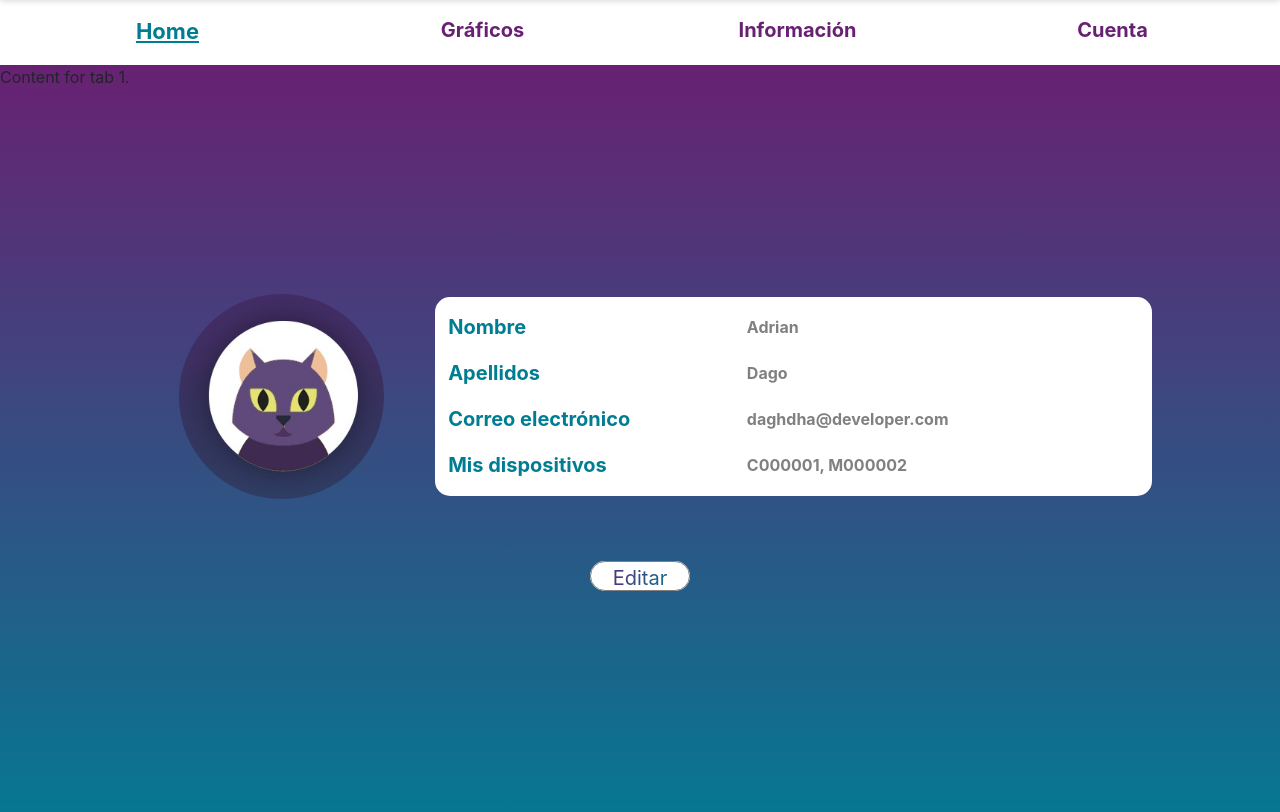
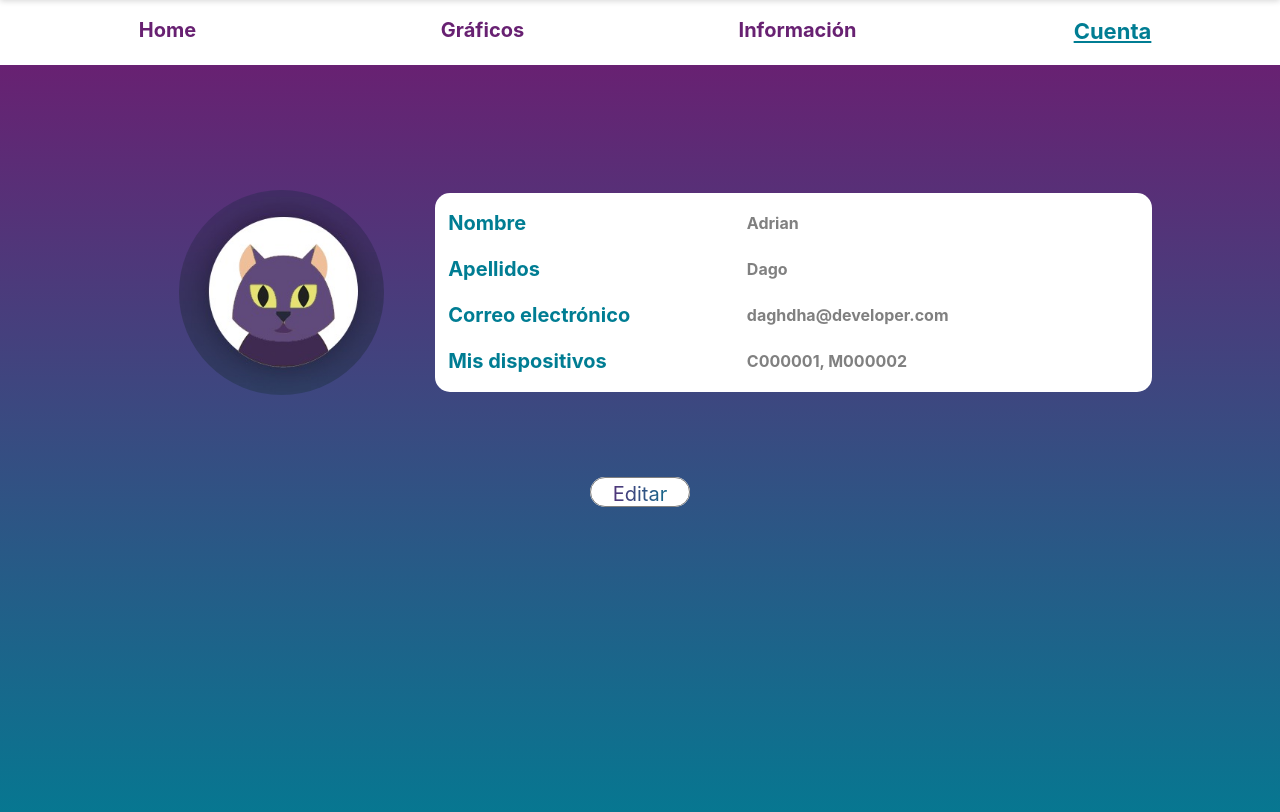
Before and after one commit to daghdha1/EcoProgress, a plain HTML site: page Project/Web/private/app/html/accountPanel.html in a window 1280 px wide. Shown: the part 94-906 px from the top of the page. Drawn offline with nearby package versions, Linux system fonts and the light colour scheme.

Commit message:
Web (Frontend) --> Minnor changes on css of account tab

```diff
--- a/Project/Web/private/app/css/accountPanel.css
+++ b/Project/Web/private/app/css/accountPanel.css
@@ -6,9 +6,13 @@
  }
  html {
      height: 100%;
+     min-height: 100%;
+     max-height: 100%;
  }
  body {
      height: 100%;
+     min-height: 100%;
+     max-height: 100%;
      filter: contrast(100%), grayscale(0%), hue-rotate(0deg);
      overflow-y: scroll;
      overflow-x: hidden;
@@ -37,9 +41,11 @@
 
  .tab-content {
      height: 100%;
+     min-height: 100%;
+     max-height: 100%;
      background-image: linear-gradient(#682172ff, #007d93ff);
  }
- #tab_4 {
+ #tab-4 {
      display: flex;
      align-items: center;
      justify-content: center;
@@ -121,11 +127,10 @@
      }
  }
  @media screen and (min-width: 740px) {
-     #tab_4 {
+     #tab-4 {
          flex-direction: row;
          flex-wrap: wrap;
-         padding: 10%;
-         padding-bottom: 0%;
+         padding: 5% 10% 0%;
      }
      #img_container {
          max-width: 35%;
@@ -138,7 +143,7 @@
          line-height: 1.3;
      }
      #btn_container {
-         margin-top: 5%;
+         margin-top: 2%;
      }
  }
  @media screen and (min-width: 900px) {
@@ -165,8 +170,3 @@
          margin-top: 2%;
      }
  }
- @media screen and (min-width: 1200px) {
-     #btn_container {
-         margin-top: 0%;
-     }
- }
--- a/Project/Web/private/app/html/accountPanel.html
+++ b/Project/Web/private/app/html/accountPanel.html
@@ -35,44 +35,29 @@
         <div id="nav_container">
             <ul class="nav nav-tabs nav-justified" id="nav_bar" role="tablist">
                 <li class="nav-item" role="presentation">
-                    <a class="nav-link active" data-toggle="tab" href="#tab_1" role="tab" style="border-width: 0px">
+                    <a class="nav-link" data-toggle="tab" href="#tab-1" role="tab" style="border-width: 0px">
                         Home
                     </a>
                 </li>
                 <li class="nav-item" role="presentation">
-                    <a class="nav-link" data-toggle="tab" href="#tab_2" role="tab" style="border-width: 0px">
+                    <a class="nav-link" data-toggle="tab" href="#tab-2" role="tab" style="border-width: 0px">
                         Gráficos
                     </a>
                 </li>
                 <li class="nav-item" role="presentation">
-                    <a class="nav-link" data-toggle="tab" href="#tab_3" role="tab" style="border-width: 0px">
+                    <a class="nav-link" data-toggle="tab" href="#tab-3" role="tab" style="border-width: 0px">
                         Información
                     </a>
                 </li>
                 <li class="nav-item" role="presentation">
-                    <a class="nav-link" data-toggle="tab" href="#tab_4" role="tab" style="border-width: 0px">
+                    <a class="nav-link active" data-toggle="tab" href="#tab-4" role="tab" style="border-width: 0px">
                         Cuenta
                     </a>
                 </li>
             </ul>
         </div>
         <div class="tab-content">
-            <div class="tab-pane active" id="tab_1" role="tabpanel">
-                <p>
-                    Content for tab 1.
-                </p>
-            </div>
-            <div class="tab-pane" id="tab_2" role="tabpanel">
-                <p>
-                    Content for tab 2.
-                </p>
-            </div>
-            <div class="tab-pane" id="tab_3" role="tabpanel">
-                <p>
-                    Content for tab 3.
-                </p>
-            </div>
-            <div class="tab-pane" id="tab_4" role="tabpanel">
+            <div class="tab-pane active" id="tab-4" role="tabpanel">
                 <div id="img_container">
                     <img alt="Image" class="img-fluid rounded-circle" id="img" src="../media/img_account_test.png">
                     </img>
```
